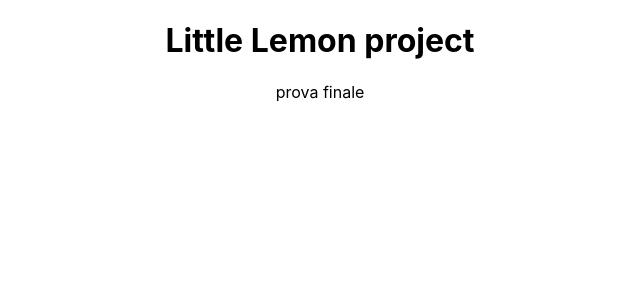
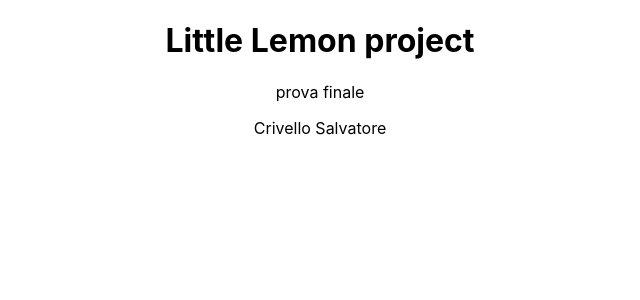
Before and after one commit to salvo-crivello/littleLemon, a React (Create React App) app in the folder little-lemon/: page / in a window 1280 px wide. Shown: the top 300 px of the page, without its empty margins (320-960 px from the left). Built offline with nearby package versions, Linux system fonts and the light colour scheme.

Commit message:
various add

```diff
--- a/little-lemon/src/App.js
+++ b/little-lemon/src/App.js
@@ -5,6 +5,7 @@ function App() {
     <div className="App">
       <h1>Little Lemon project</h1>
       <p>prova finale</p>
+      <p>Crivello Salvatore</p>
     </div>
   );
 }
```
